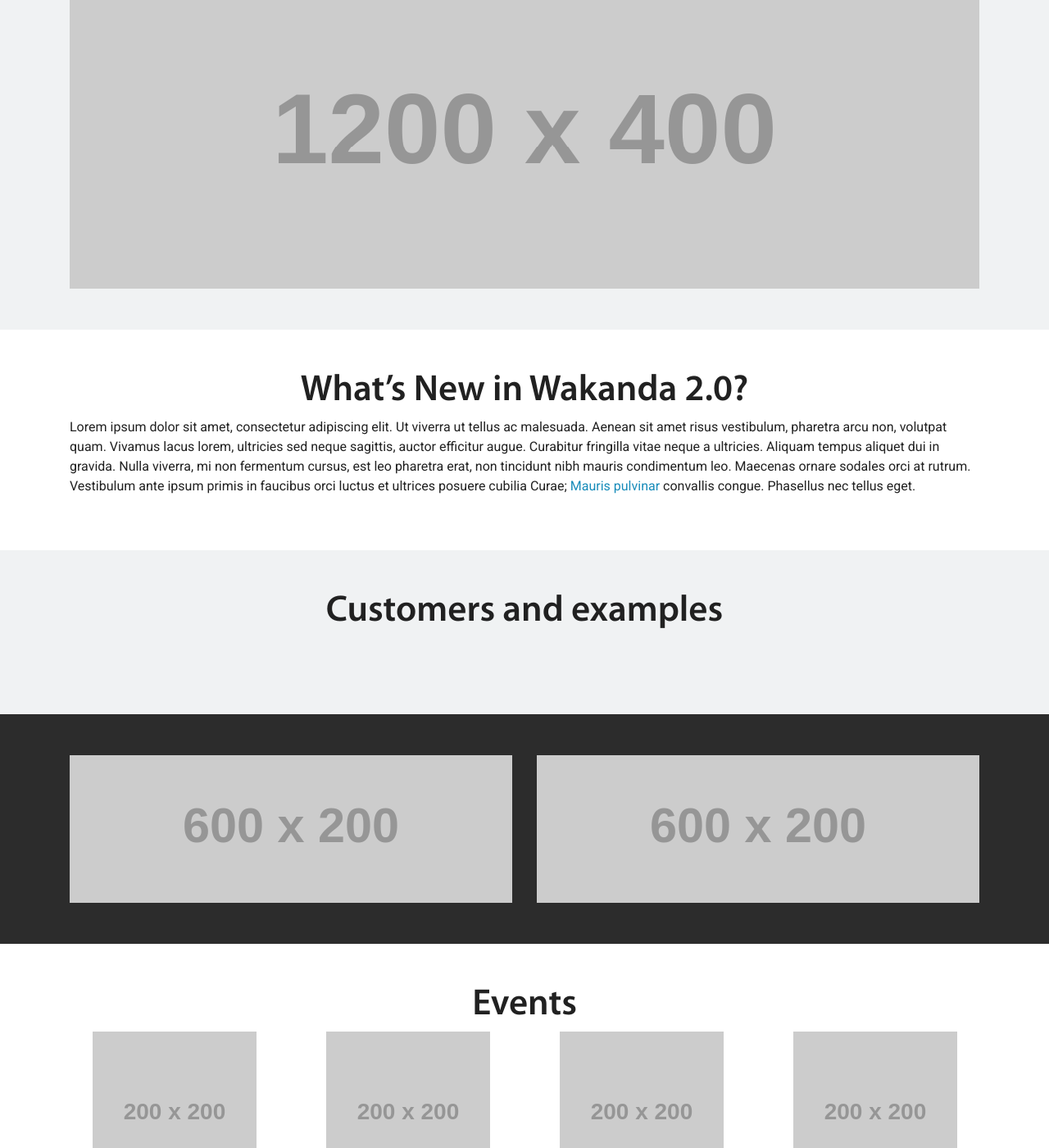
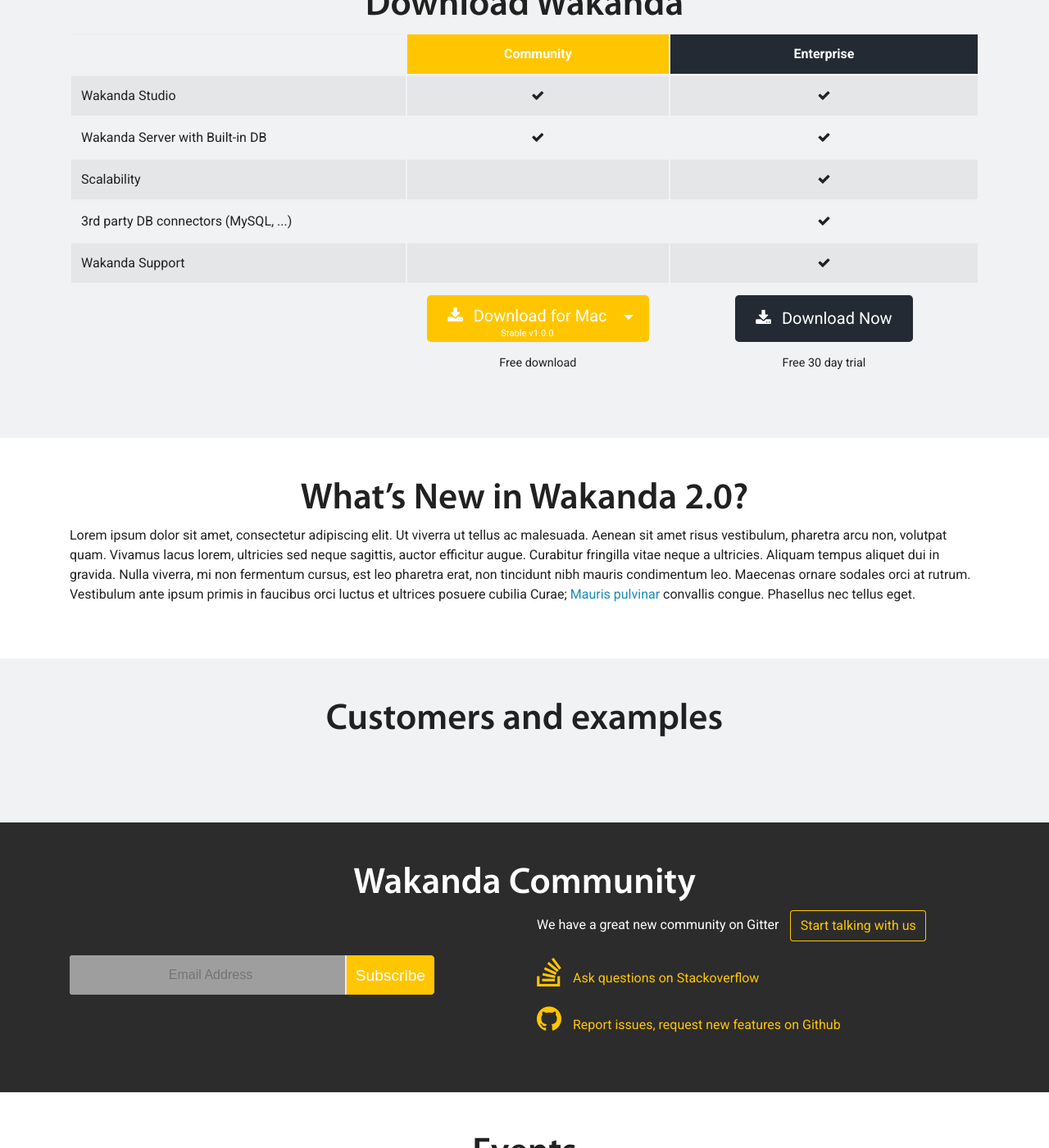
Before and after one commit to Slashtype/wakanda.io, a Jekyll site: the page built from index.html, in a window 1280 px wide and 1400 px high, scrolled down 1854 px. Shown: the whole window at 82% size. Built offline with Jekyll 4.4.1, drawn with Linux system fonts in a browser that asks for light colours; nearby versions of some CDN libraries; grey boxes are pictures that could not be loaded.

Commit message:
Display back download and community sections

```diff
--- a/index.html
+++ b/index.html
@@ -179,12 +179,7 @@
   #==========================================================-->
 <section id="section-download">
   <div class="container">
-    <div class="row text-center">
-      <div class="col-md-12">
-        <img class="img-fluid" src="http://placehold.it/1200x400?text=Downloads+Table">
-      </div>
-    </div>
-    <div class="row hidden-xl-down">
+    <div class="row hidden-xs-down">
       <div class="col-md-12">
         <h2>Download Wakanda</h2>
 
@@ -344,15 +339,7 @@
   #==========================================================-->
 <section id="section-mailing">
   <div class="container">
-    <div class="row text-center">
-      <div class="col-md-6">
-        <img class="img-fluid" src="http://placehold.it/600x200?text=Community">
-      </div>
-      <div class="col-md-6">
-        <img class="img-fluid" src="http://placehold.it/600x200?text=Community">
-      </div>
-    </div>
-    <div class="row hidden-xl-down">
+    <div class="row">
       <div class="col-md-12">
         <h2>Wakanda Community</h2>
         <div class="row">
```
